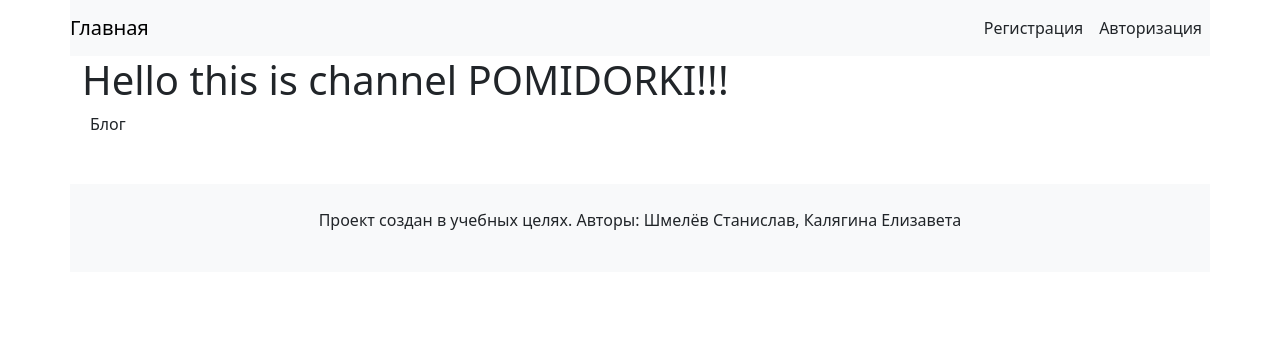
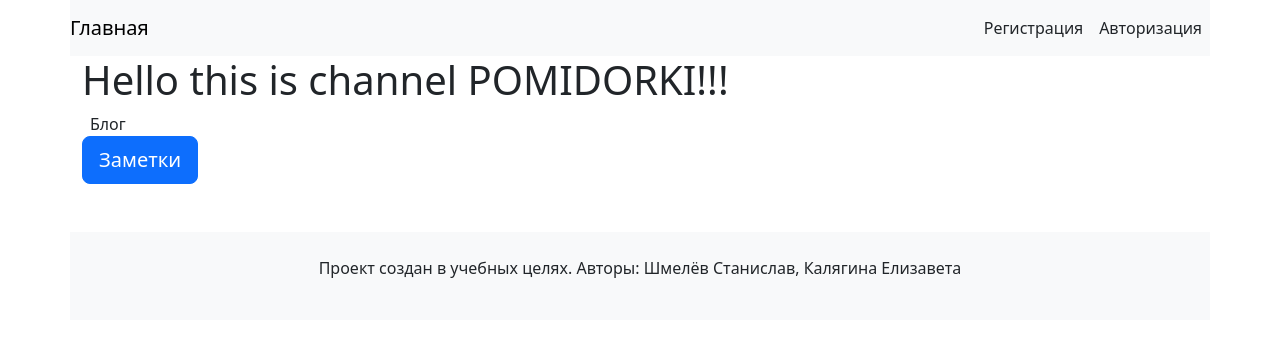
Before and after one commit to lizak5002-dev/sil, a Django app: page / in a window 1280 px wide. Shown: the top 356 px of the page. Run offline with Django 5.2, Linux system fonts and the light colour scheme; some libraries are stand-ins or nearby versions.

Commit message:
fix merge

```diff
--- a/templates/index.html
+++ b/templates/index.html
@@ -3,4 +3,5 @@
     {% block context %}
         <h1>Hello this is channel POMIDORKI!!!</h1>
         <a class="nav-link mx-2" href="{% url 'blog:post_list' %}">Блог</a>
+        <a href="{% url 'notes:show_notes' %}" class="btn btn-primary btn-lg me-3">Заметки</a>
     {% endblock %}
```
